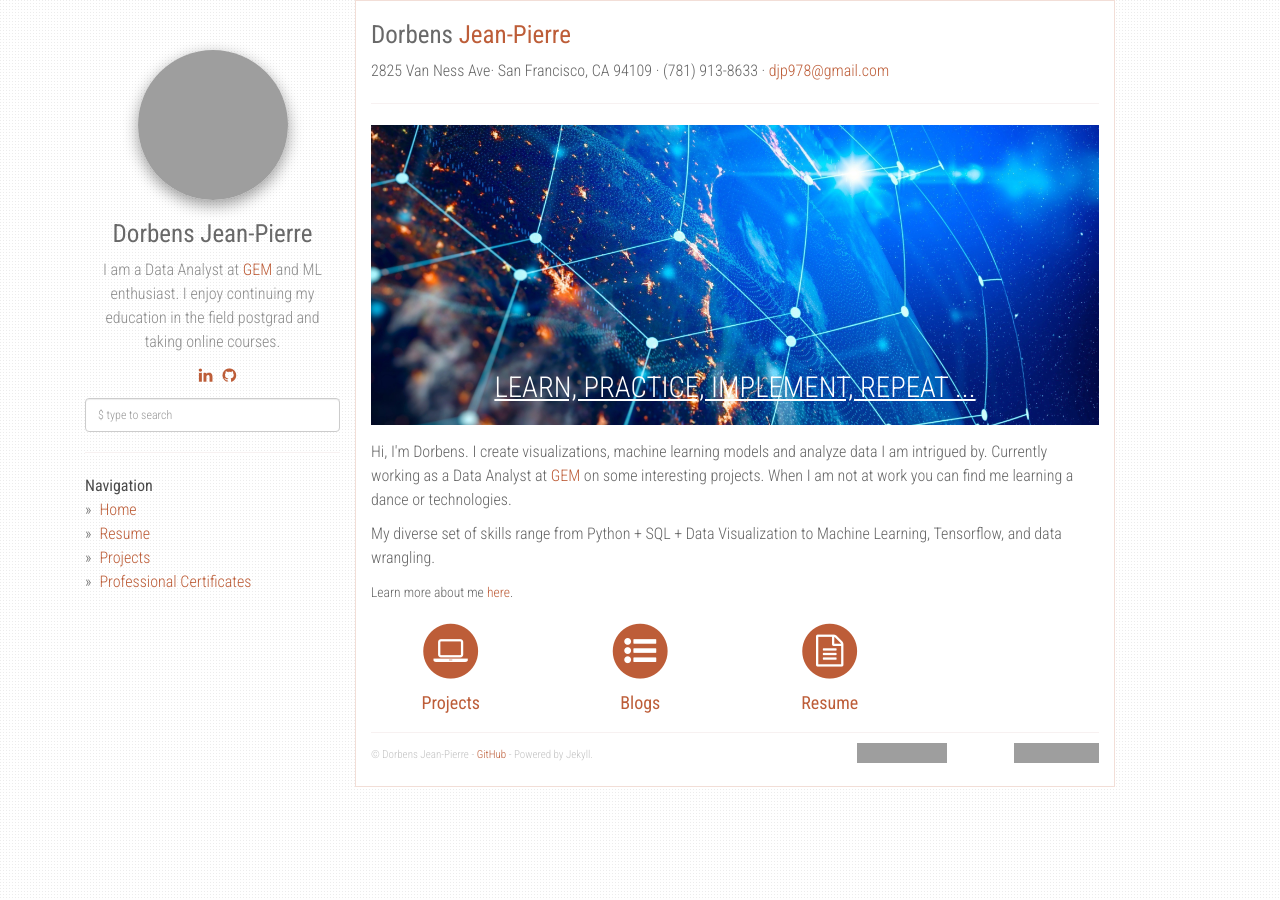
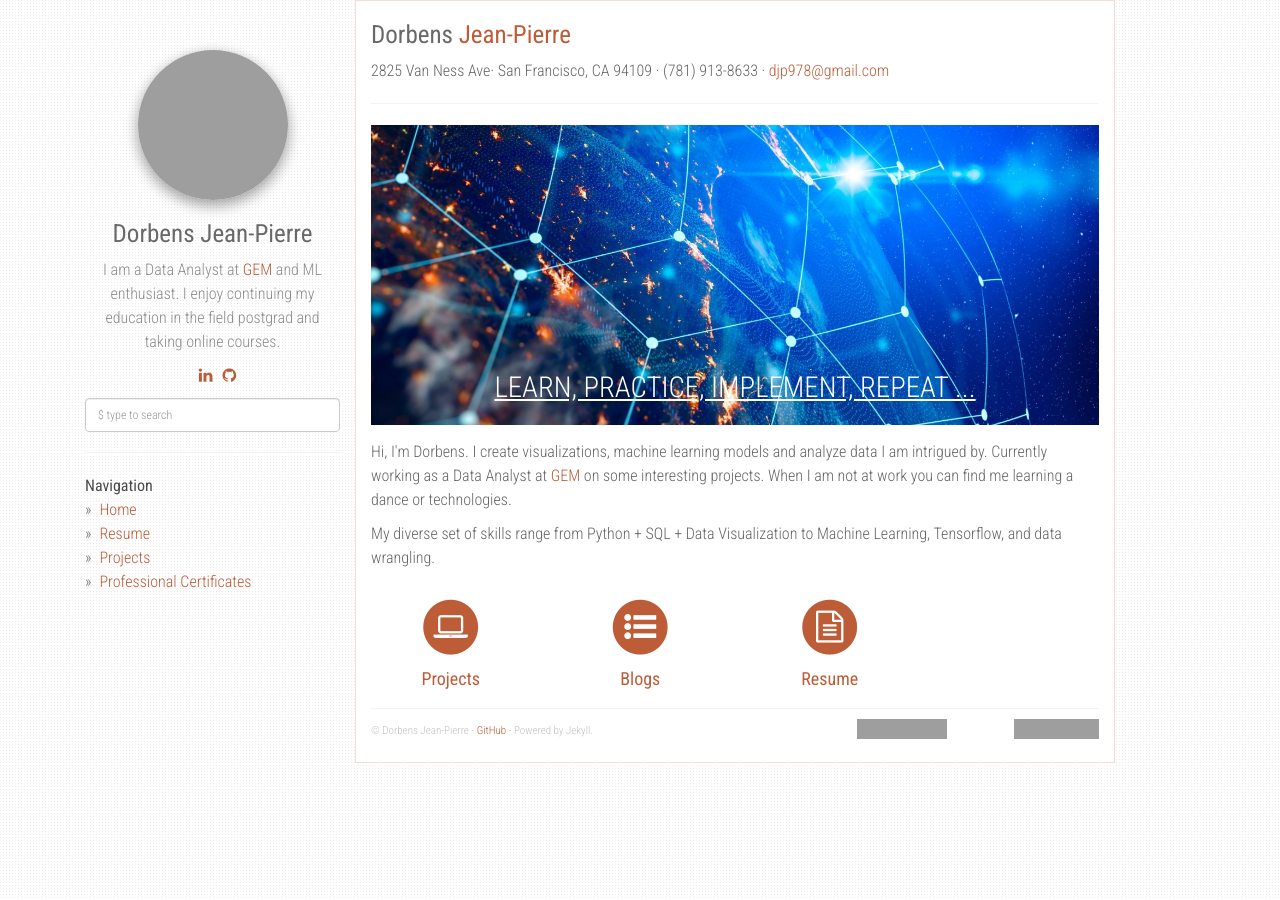
Before and after one commit to Djeanpierre/djeanpierre.github.io, a Jekyll site: the page built from index.html, in a window 1280 px wide. Built offline with Jekyll 4.4.1, drawn with Linux system fonts in a browser that asks for light colours; nearby versions of some CDN libraries; grey boxes are pictures that could not be loaded.

Commit message:
Update index.html

```diff
--- a/index.html
+++ b/index.html
@@ -25,11 +25,6 @@ layout: default
         <p>
           My  diverse set of skills range from Python + SQL + Data Visualization to Machine Learning, Tensorflow, and data wrangling.
         </p>
-      </div>
-    </div>
-    <div class="row">
-      <div class="col-xs-12">
-          <small>Learn more about me <a href="{{ site.url }}/about/">here</a>.</small>
       </div>
     </div>
     <div class="row home-quick-links">
```
